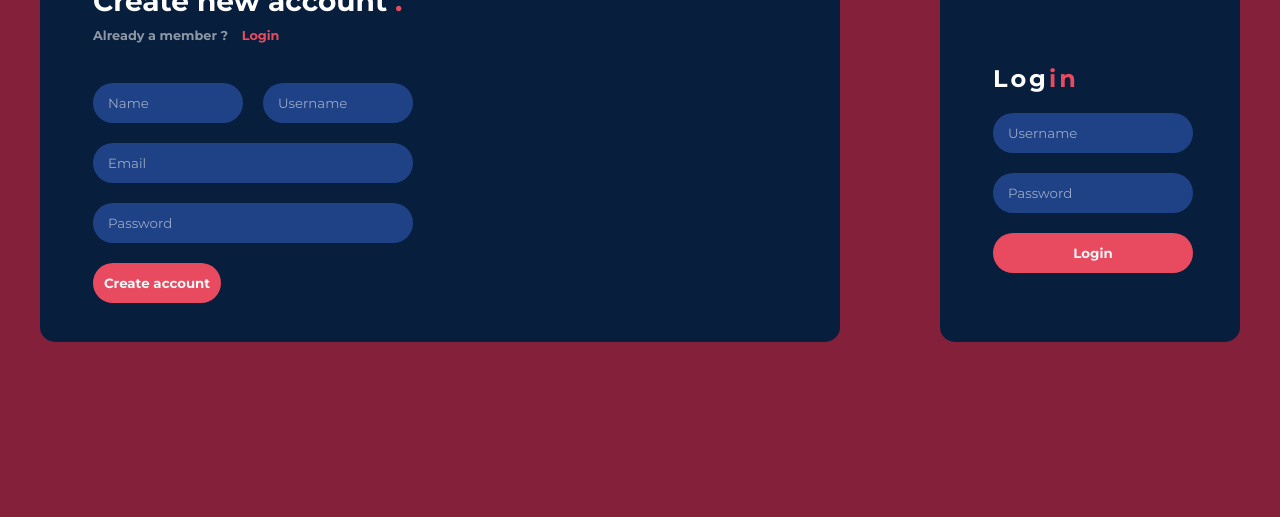
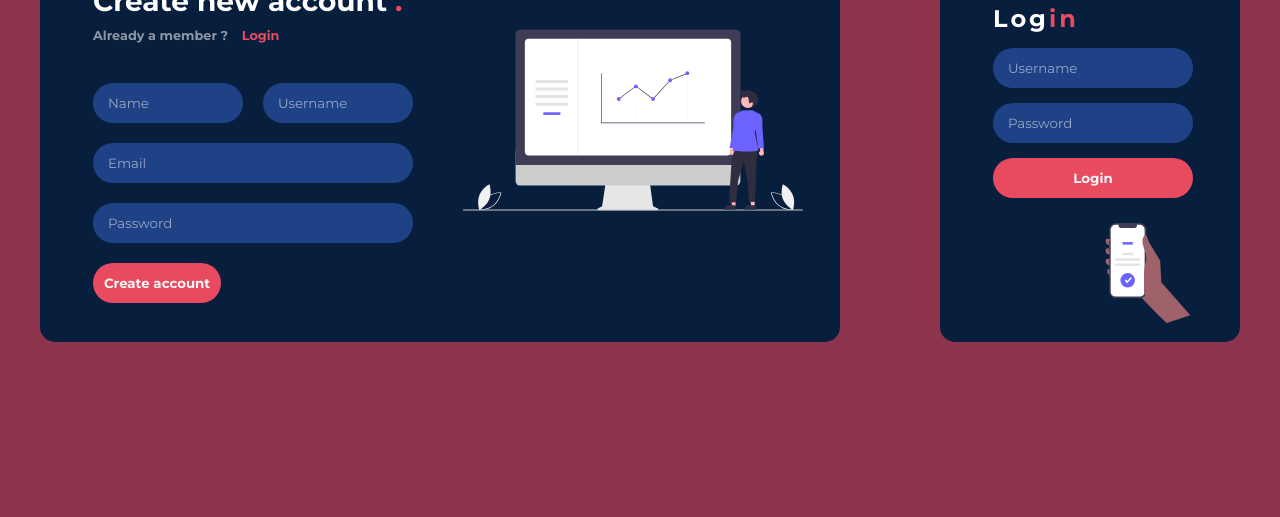
Before and after one commit to Linnthu1273/Login-UI-Web-Mobile, a plain HTML site: page index.html in a window 1280 px wide. Shown: the part 283-800 px from the top of the page. Drawn offline with Linux system fonts and the light colour scheme.

Commit message:
second commit

```diff
--- a/css/style.css
+++ b/css/style.css
@@ -8,7 +8,7 @@
 
 }
 body{
-    background-color: #85203b;
+    background-color: #8e334c;
 }
 
             /* ---------- Web ------------ */
@@ -19,7 +19,9 @@ body{
     align-items: center;
 
 }
-
+.dashboard{
+    display: flex;
+}
 .form-w{
     width: 800px;
     height: 450px;
@@ -117,6 +119,11 @@ input[type=text], input[type=email],input[type=password]{
     transform: translateY(-5px);
 }
 
+.dashboard-img img{
+    width: 340px;
+    height: 450px;
+}
+
 
                 /* --------- Mobile -------  */
 .login-form{
@@ -133,7 +140,6 @@ form{
     border-radius: 15px;
     background-color: #071e3d;
     transition: .4s;
-
 }
 form:hover{
     cursor: pointer;
@@ -141,7 +147,7 @@ form:hover{
 }
 .login-name{
     text-align: center;
-    margin-top: 50px;
+    margin-top: 30px;
     font-size: 2rem;
     font-weight: bold;
 }
@@ -154,22 +160,21 @@ form:hover{
 }
 
 .login-control{
-    margin: 80px 50px;
+    margin: 40px 50px;
     width: 200px;
 }
 .login-title {
    color: #fff;
    font-size: 1.5rem;
    font-weight: bold;
-   margin-bottom: 20px;
+   margin-bottom: 15px;
    letter-spacing: 3px;
-
 }
 .login-title span{
     color: #e84a5f;
 }
 .input-form input, .btn{
-    margin-bottom: 20px;
+    margin-bottom: 15px;
     width: 100%;
     height: 40px;
     border: none;
@@ -195,3 +200,13 @@ input[type=text],input[type=password]{
     cursor: pointer;
     transform: translateY(-5px);
 }
+.mobile-img img{
+    width: 150px;
+    height: 100px;
+    position: relative;
+    margin-top: -30px;
+    margin-left: 130px;
+}
+.mobile-text{
+    z-index: 1;
+}
--- a/index.html
+++ b/index.html
@@ -9,13 +9,12 @@
     <link rel="stylesheet" href="css/style.css">
 </head>
 <body>
-    <!-- <div class="bg">
-        <p>My shop</p>
-    </div> -->
-    <!-- Web -->
+
     <div class="login-w-form">
         <div class="web">
             <form action="" class="form-w">
+                    <div class="dashboard">
+                        <div class="web-text">
                             <div class="login-w-name">
                                 <p>My <span>shop</span></p>
 
@@ -39,12 +38,18 @@
                                     <button class="btn-w">Create account</button>
                                 </div>
                             </div>
+                        </div>
 
+                       <div class="dashboard-img">
+                           <img src="./img/web.svg" alt="">
+                       </div>
+                    </div>
             </form>
            </div>
         <!-- Mobile -->
         <div class="mobile">
             <form action="">
+               <div class="mobile-text">
                 <div class="login-name">
                     <p>My <span>shop</span></p>
                 </div>
@@ -62,6 +67,10 @@
                         <button class="btn">Login</button>
                     </div>
                 </div>
+               </div>
+                <div class="mobile-img">
+                    <img src="./img/mobile.svg" alt="">
+                </div>
 
             </form>
         </div>
```
Also changed, not shown: img/mobile.svg (added), img/web.svg (added), 2 other files. Lines whose indentation alone changed are shown as unchanged.
